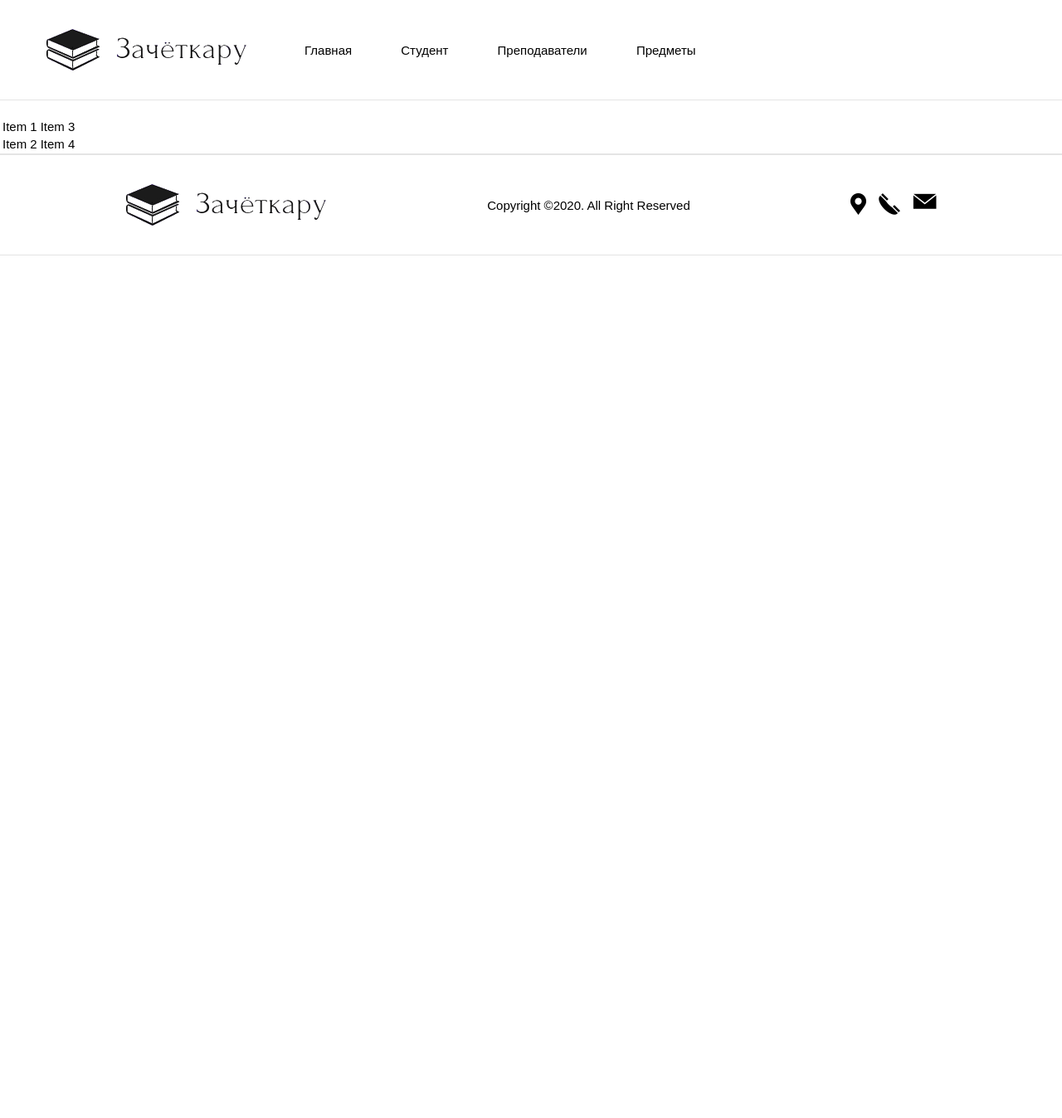
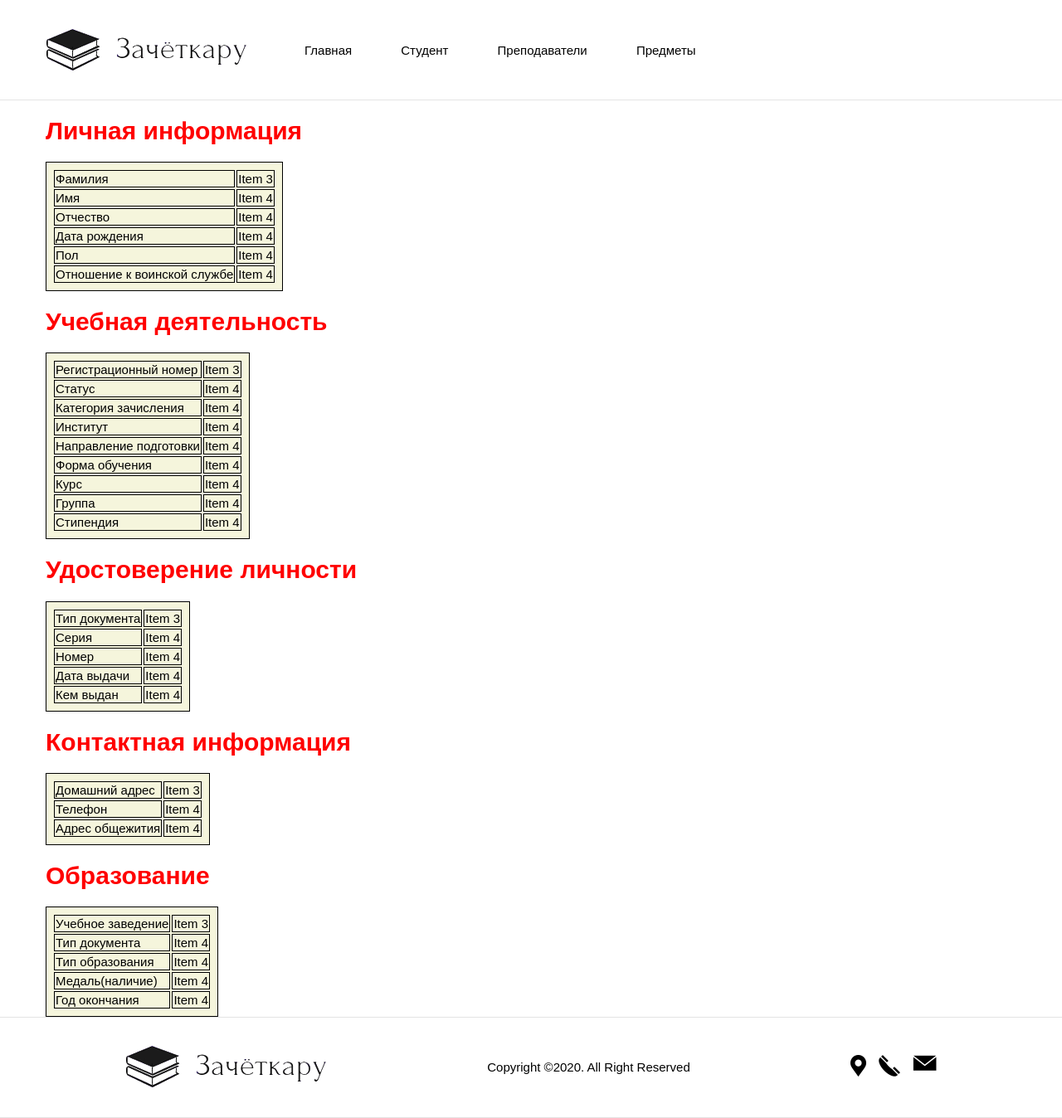
Before and after one commit to ScheinovOleja/record_book, a Django app: page /test/ in a window 1280 px wide. Shown: the whole page at 83% size. Before the commit the page ends 308 px from the top, so only its background shows below. Run offline with Django 3.2, Linux system fonts and the light colour scheme; some libraries are stand-ins or nearby versions.

Commit message:
сверстал страничку о конкретном студенте

```diff
--- a/record_book/first_page/static/css/style_students.css
+++ b/record_book/first_page/static/css/style_students.css
@@ -0,0 +1,13 @@
+.student-td{
+    border: 1px solid black;
+}
+
+.student-info{
+    border: 1px solid black;
+    background-color: #f5f5dc ;
+    padding: 7px;
+}
+
+.personal-info{
+    color: red;
+}
--- a/record_book/first_page/templates/students.html
+++ b/record_book/first_page/templates/students.html
@@ -10,15 +10,131 @@
 {% block title %}Студент{% endblock title %}
 
 {% block content %}
-	<div class="container">
-		<h1 class="head"></h1>
-		<table class="student-info">
+	<div class="section">
+		<h1 class="personal-info">Личная информация</h1>
+		<table  class="student-info">
 			<tr class="student-tr">
-				<td class="student-td">Item 1</td>
+                <td class="student-td">Фамилия  </td>
 				<td class="student-td">Item 3</td>
 			</tr>
 			<tr class="student-tr">
-				<td class="student-td">Item 2</td>
+                <td class="student-td">Имя</td>
+				<td class="student-td">Item 4</td>
+			</tr>
+            <tr class="student-tr">
+                <td class="student-td">Отчество</td>
+				<td class="student-td">Item 4</td>
+			</tr>
+            <tr class="student-tr">
+                <td class="student-td">Дата рождения</td>
+				<td class="student-td">Item 4</td>
+			</tr>
+            <tr class="student-tr">
+                <td class="student-td">Пол</td>
+				<td class="student-td">Item 4</td>
+			</tr>
+            <tr class="student-tr">
+				<td class="student-td">Отношение к воинской службе</td>
+				<td class="student-td">Item 4</td>
+			</tr>
+		</table>
+    <h1 class="personal-info">Учебная деятельность</h1>
+		<table class="student-info">
+			<tr class="student-tr">
+				<td class="student-td">Регистрационный номер</td>
+				<td class="student-td">Item 3</td>
+			</tr>
+			<tr class="student-tr">
+				<td class="student-td">Статус</td>
+				<td class="student-td">Item 4</td>
+			</tr>
+            <tr class="student-tr">
+				<td class="student-td">Категория зачисления</td>
+				<td class="student-td">Item 4</td>
+			</tr>
+            <tr class="student-tr">
+				<td class="student-td">Институт</td>
+				<td class="student-td">Item 4</td>
+			</tr>
+            <tr class="student-tr">
+				<td class="student-td">Направление подготовки</td>
+				<td class="student-td">Item 4</td>
+			</tr>
+            <tr class="student-tr">
+				<td class="student-td">Форма обучения</td>
+				<td class="student-td">Item 4</td>
+			</tr>
+            <tr class="student-tr">
+				<td class="student-td">Курс</td>
+				<td class="student-td">Item 4</td>
+			</tr>
+            <tr class="student-tr">
+				<td class="student-td">Группа</td>
+				<td class="student-td">Item 4</td>
+			</tr>
+            <tr class="student-tr">
+				<td class="student-td">Стипендия</td>
+				<td class="student-td">Item 4</td>
+			</tr>
+		</table>
+    <h1 class="personal-info">Удостоверение личности</h1>
+		<table class="student-info">
+			<tr class="student-tr">
+				<td class="student-td">Тип документа</td>
+				<td class="student-td">Item 3</td>
+			</tr>
+			<tr class="student-tr">
+				<td class="student-td">Серия</td>
+				<td class="student-td">Item 4</td>
+			</tr>
+            <tr class="student-tr">
+				<td class="student-td">Номер</td>
+				<td class="student-td">Item 4</td>
+			</tr>
+            <tr class="student-tr">
+				<td class="student-td">Дата выдачи</td>
+				<td class="student-td">Item 4</td>
+			</tr>
+            <tr class="student-tr">
+				<td class="student-td">Кем выдан</td>
+				<td class="student-td">Item 4</td>
+			</tr>
+		</table>
+    <h1 class="personal-info">Контактная информация</h1>
+		<table class="student-info">
+			<tr class="student-tr">
+				<td class="student-td">Домашний адрес</td>
+				<td class="student-td">Item 3</td>
+			</tr>
+			<tr class="student-tr">
+				<td class="student-td">Телефон</td>
+				<td class="student-td">Item 4</td>
+			</tr>
+            <tr class="student-tr">
+				<td class="student-td">Адрес общежития</td>
+				<td class="student-td">Item 4</td>
+			</tr>
+		</table>
+    <h1 class="personal-info">Образование</h1>
+		<table class="student-info">
+			<tr class="student-tr">
+				<td class="student-td">Учебное заведение</td>
+				<td class="student-td">Item 3</td>
+			</tr>
+			<tr class="student-tr">
+				<td class="student-td">Тип документа</td>
+				<td class="student-td">Item 4</td>
+			</tr>
+            <tr class="student-tr">
+				<td class="student-td">Тип образования</td>
+				<td class="student-td">Item 4</td>
+			</tr>
+            <tr class="student-tr">
+				<td class="student-td">Медаль(наличие)</td>
+				<td class="student-td">Item 4</td>
+			</tr>
+            <tr class="student-tr">
+				<td class="student-td">Год окончания</td>
 				<td class="student-td">Item 4</td>
 			</tr>
 		</table>
```
